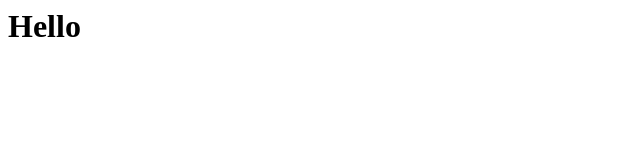
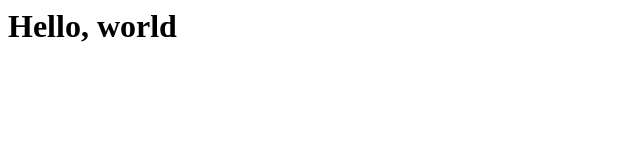
Before and after one commit to stianthaulow/test, a plain HTML site: page index.html in a window 1280 px wide. Shown: the whole page, without its empty margins (0-640 px from the left). Drawn offline with Linux system fonts and the light colour scheme.

Commit message:
Update index.html

```diff
--- a/index.html
+++ b/index.html
@@ -10,6 +10,6 @@
     <meta property="og:image" content="https://placehold.it/1200x600" />
 </head>
 <body>
-  <h1>Hello</h1>
+  <h1>Hello, world</h1>
 </body>
 </html>
```
